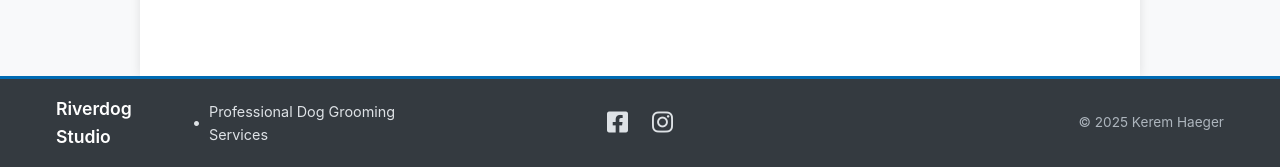
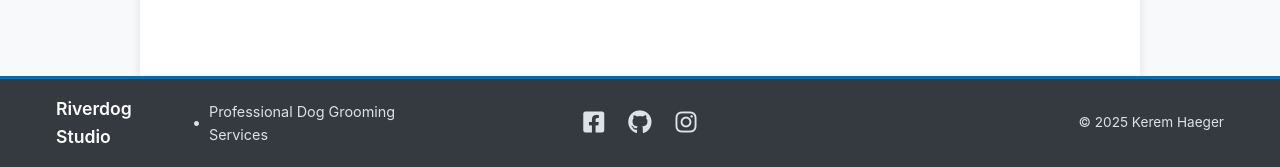
Before and after one commit to Kerem-Haeger/dog_booking_system, a Django app: page /register/ in a window 1280 px wide. Shown: the part 1460-1627 px from the top of the page. Run offline with Django 4.2, Linux system fonts and the light colour scheme; parts of the project's set-up code (start-up, migrations or seed data) failed here and were passed over.

```diff
--- a/booking_system/asgi.py
+++ b/booking_system/asgi.py
@@ -1,10 +1,5 @@
 """
 ASGI config for booking_system project.
-
-It exposes the ASGI callable as a module-level variable named ``application``.
-
-For more information on this file, see
-https://docs.djangoproject.com/en/4.2/howto/deployment/asgi/
 """
 
 import os
--- a/core/static/core/css/base.css
+++ b/core/static/core/css/base.css
@@ -517,6 +517,16 @@ body {
     flex: 1;
 }
 
+.creator-link {
+    color: #dee2e6;
+    text-decoration: none;
+}
+
+.creator-link:hover {
+    text-decoration: underline;
+    color: #ffffff;
+}
+
 /* Responsive Footer */
 @media (max-width: 768px) {
     .footer-content {
--- a/core/static/core/js/appointment-booking.js
+++ b/core/static/core/js/appointment-booking.js
@@ -4,6 +4,7 @@
  */
 
 class AppointmentBooking {
+    // For appointment booking and editing
     constructor(urls, options = {}) {
         this.urls = urls;
         this.options = {
--- a/core/static/core/js/appointment-slider.js
+++ b/core/static/core/js/appointment-slider.js
@@ -4,6 +4,7 @@
  */
 
 class AppointmentSlider {
+    // Appointment slider constructor
     constructor(options = {}) {
         this.options = {
             cardSelector: '.appointment-card.compact',
@@ -128,6 +129,7 @@ class AppointmentSlider {
 }
 
 class AppointmentToggleManager {
+    // Appointment toggle manager constructor
     constructor() {
         this.init();
     }
--- a/core/static/core/js/appointments-dashboard.js
+++ b/core/static/core/js/appointments-dashboard.js
@@ -4,6 +4,7 @@
  */
 
 class AppointmentsDashboard {
+    // Appointments dashboard constructor
     constructor(calendarElement, urls) {
         this.calendarEl = calendarElement;
         this.urls = urls;
--- a/core/static/core/js/base.js
+++ b/core/static/core/js/base.js
@@ -9,8 +9,8 @@ document.addEventListener('DOMContentLoaded', function () {
     initializeDropdowns();
 });
 
-// Auto-dismiss alerts after 5 seconds
 function initializeAlerts() {
+    // Auto-dismiss alerts after 5 seconds
     const alerts = document.querySelectorAll('.alert');
     alerts.forEach(alert => {
         // Add close button if it doesn't exist
--- a/core/static/core/js/form-validation.js
+++ b/core/static/core/js/form-validation.js
@@ -3,6 +3,7 @@
  * Reusable form validation utilities
  */
 
+// Form validation class
 class FormValidator {
     constructor(formElement) {
         this.form = formElement;
@@ -34,6 +35,7 @@ class FormValidator {
     }
 }
 
+// Date validator class
 class DateValidator {
     constructor(inputElement, options = {}) {
         this.input = inputElement;
@@ -125,6 +127,7 @@ class DateValidator {
     }
 }
 
+// Confirmation validator class
 class ConfirmationValidator {
     constructor(options = {}) {
         this.options = {
--- a/core/templates/core/base.html
+++ b/core/templates/core/base.html
@@ -140,6 +140,10 @@
                             aria-label="Go to Facebook">
                             <i class="fa-brands fa-square-facebook"></i>
                         </a>
+                        <a href="https://github.com/Kerem-Haeger" target="_blank" rel="noopener noreferrer"
+                            class="social-link" aria-label="Go to my Github page">
+                            <i class="fa-brands fa-github"></i>
+                        </a>
                         <a href="https://www.instagram.com" target="_blank" rel="noopener noreferrer"
                             class="social-link" aria-label="Go to Instagram">
                             <i class="fa-brands fa-instagram"></i>
@@ -147,7 +151,10 @@
                     </div>
                 </div>
                 <div class="footer-right">
-                    <span class="footer-copyright">© 2025 Kerem Haeger</span>
+                    <a href="https://github.com/Kerem-Haeger" target="_blank" rel="noopener noreferrer"
+                        class="creator-link" aria-label="Go to my Github page">
+                        <span class="footer-copyright">© 2025 Kerem Haeger</span>
+                    </a>
                 </div>
             </div>
         </div>
```
Also changed, not shown: booking_system/wsgi.py (+2 -6 lines), core/static/core/js/ui-components.js (+8 -0 lines), booking_system/__init__.py (deleted), core/static/core/js/calendar-colors.js (line endings or trailing spaces), core/views/base.py (deleted).
